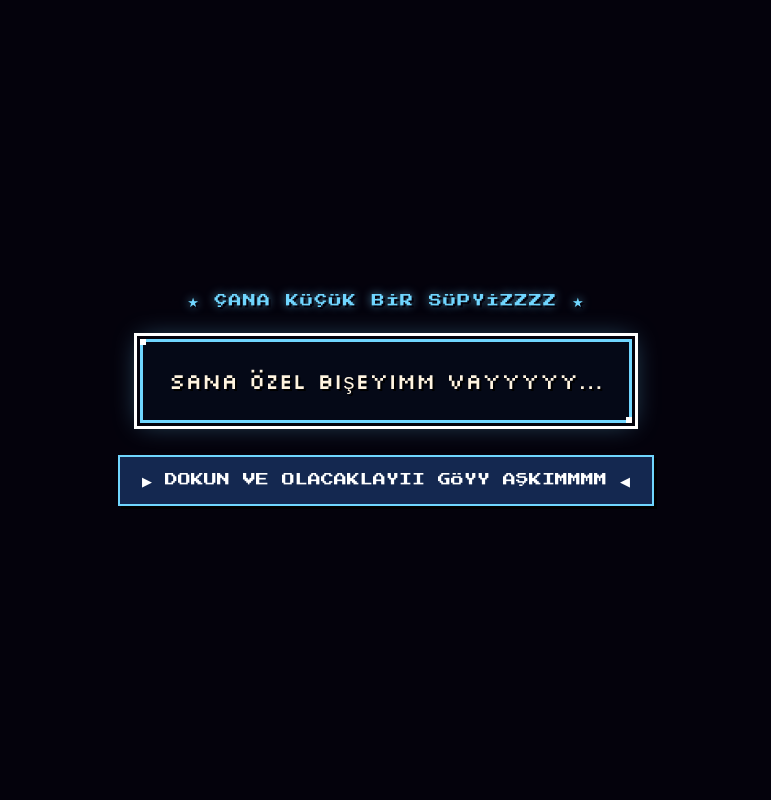
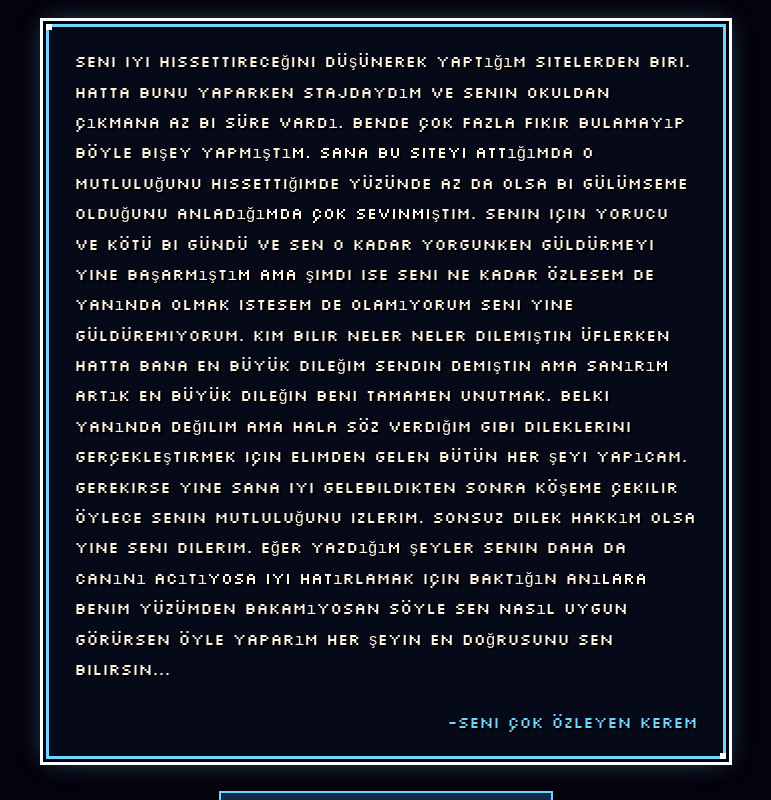
Before and after one commit to kereMerek/N11, a plain HTML site: page index.html in a window 1280 px wide. Shown: the whole page, without its empty margins (254-1025 px from the left). Drawn offline with Linux system fonts and the light colour scheme.

Commit message:
Add files via upload

```diff
--- a/index.html
+++ b/index.html
@@ -65,7 +65,7 @@
         .pixel-box::after  { bottom: -3px; right: -3px; }
 
         /* =====================================================================
-           BAŞLANGIÇ EKRANI (RETRO TITLE SCREEN)
+           BAŞLANGIÇ MESAJI
            ===================================================================== */
         #startScreen {
             position: fixed;
@@ -73,12 +73,14 @@
             display: flex;
             flex-direction: column;
             align-items: center;
-            justify-content: center;
+            justify-content: flex-start;
             background: #04020c;
             z-index: 100;
-            cursor: pointer;
             transition: opacity 1.2s steps(8, end);
-            padding: 1.5rem;
+            padding: max(1.5rem, env(safe-area-inset-top)) 1.25rem max(1.5rem, env(safe-area-inset-bottom));
+            overflow-y: auto;
+            touch-action: pan-y;
+            -webkit-overflow-scrolling: touch;
         }
 
         #startScreen.hidden {
@@ -96,11 +98,26 @@
             animation: blinkBadge 2s infinite steps(2, start);
         }
 
+        #startScreen .letter-box {
+            width: min(100%, 680px);
+            margin: auto;
+            flex: 0 0 auto;
+        }
+
         #startScreen .message {
             color: #fff4e0;
-            font-size: clamp(15px, 4.2vw, 22px);
-            text-align: center;
+            font-size: clamp(12px, 3.2vw, 16px);
+            text-align: left;
+            line-height: 1.9;
+            text-shadow: 2px 2px 0px #000000;
+        }
+
+        #startScreen .signature {
+            color: #70d6ff;
+            font-size: clamp(12px, 3.2vw, 16px);
             line-height: 1.8;
+            margin-top: 1.5rem;
+            text-align: right;
             text-shadow: 2px 2px 0px #000000;
         }
 
@@ -116,6 +133,8 @@
             animation: retroBlink 1.2s steps(2, start) infinite;
             text-align: center;
             line-height: 1.6;
+            cursor: pointer;
+            touch-action: manipulation;
         }
 
         /* =====================================================================
@@ -278,15 +297,13 @@
 </head>
 <body>
 
-    <!-- Başlangıç Ekranı -->
+    <!-- Başlangıç Mesajı -->
     <div id="startScreen">
-        <div class="title-badge">★ ÇANA KÜÇÜK BİR SÜPYİZZZZ ★</div>
-        <div class="pixel-box">
-            <p class="message">Sana özel bişeyimm vayyyyy...</p>
+        <div class="pixel-box letter-box">
+            <p class="message">Seni iyi hissettireceğini düşünerek yaptığım sitelerden biri. Hatta bunu yaparken stajdaydım ve senin okuldan çıkmana az bi süre vardı. Bende çok fazla fikir bulamayıp böyle bişey yapmıştım. Sana bu siteyi attığımda o mutluluğunu hissettiğimde yüzünde az da olsa bi gülümseme olduğunu anladığımda çok sevinmiştim. Senin için yorucu ve kötü bi gündü ve sen o kadar yorgunken güldürmeyi yine başarmıştım ama şimdi ise seni ne kadar özlesem de yanında olmak istesem de olamıyorum seni yine güldüremiyorum. Kim bilir neler neler dilemiştin üflerken hatta bana en büyük dileğim sendin demiştin ama sanırım artık en büyük dileğin beni tamamen unutmak. Belki yanında değilim ama hala söz verdiğim gibi dileklerini gerçekleştirmek için elimden gelen bütün her şeyi yapıcam. Gerekirse yine sana iyi gelebildikten sonra köşeme çekilir öylece senin mutluluğunu izlerim. Sonsuz dilek hakkım olsa yine seni dilerim. Eğer yazdığım şeyler senin daha da canını acıtıyosa iyi hatırlamak için baktığın anılara benim yüzümden bakamıyosan söyle sen nasıl uygun görürsen öyle yaparım her şeyin en doğrusunu sen bilirsin...</p>
+            <p class="signature">-Seni çok özleyen Kerem</p>
         </div>
-        <div class="tap-hint">
-            ▶ DOKUN VE OLACAKLAYII GÖYY AŞKIMMMM ◀
-        </div>
+        <button class="tap-hint" type="button">Devam etmek için tıkla</button>
     </div>
 
     <!-- Canvas (Pixel Art Sahnesi) -->
@@ -1209,8 +1226,9 @@
             requestAnimationFrame(loop);
         }
 
-        startEl.addEventListener('touchstart', go, { passive: false });
-        startEl.addEventListener('click', go);
+        var continueButton = startEl.querySelector('.tap-hint');
+        continueButton.addEventListener('touchstart', go, { passive: false });
+        continueButton.addEventListener('click', go);
 
         window.addEventListener('resize', function () {
             if (state === S.INTRO) return;
```
